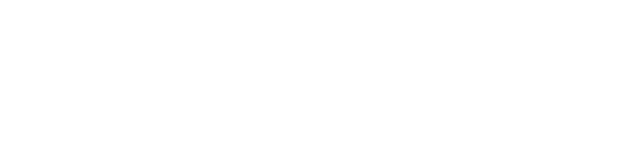
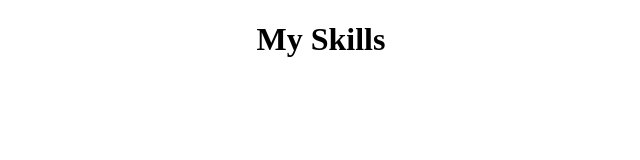
Before and after one commit to skarlettespinoza/skarlettespinoza.github.io, a plain HTML site: page Skills.html in a window 1280 px wide. Shown: the whole page, without its empty margins (319-959 px from the left). Drawn offline with Linux system fonts and the light colour scheme.

Commit message:
centered

```diff
--- a/ProjectsStyle.css
+++ b/ProjectsStyle.css
@@ -1,3 +1,4 @@
-body
+h1
 {
+    text-align: center;
 }
--- a/Skills.html
+++ b/Skills.html
@@ -3,9 +3,10 @@
 <html lang="en" xmlns="http://www.w3.org/1999/xhtml">
 <head>
     <meta charset="utf-8" />
-    <title></title>
+    <title>Skills</title>
+    <link rel="stylesheet" href="SkillsStyle.css" />
 </head>
 <body>
-
+    <h1>My Skills</h1>
 </body>
 </html>
--- a/SkillsStyle.css
+++ b/SkillsStyle.css
@@ -1,3 +1,4 @@
-body
+h1
 {
+    text-align:center;
 }
--- a/indexStyle.css
+++ b/indexStyle.css
@@ -6,7 +6,6 @@ h1
 h2
 {
     text-align:center;
-    font-family:
 }
 nav {
     background-color: cadetblue;
```
